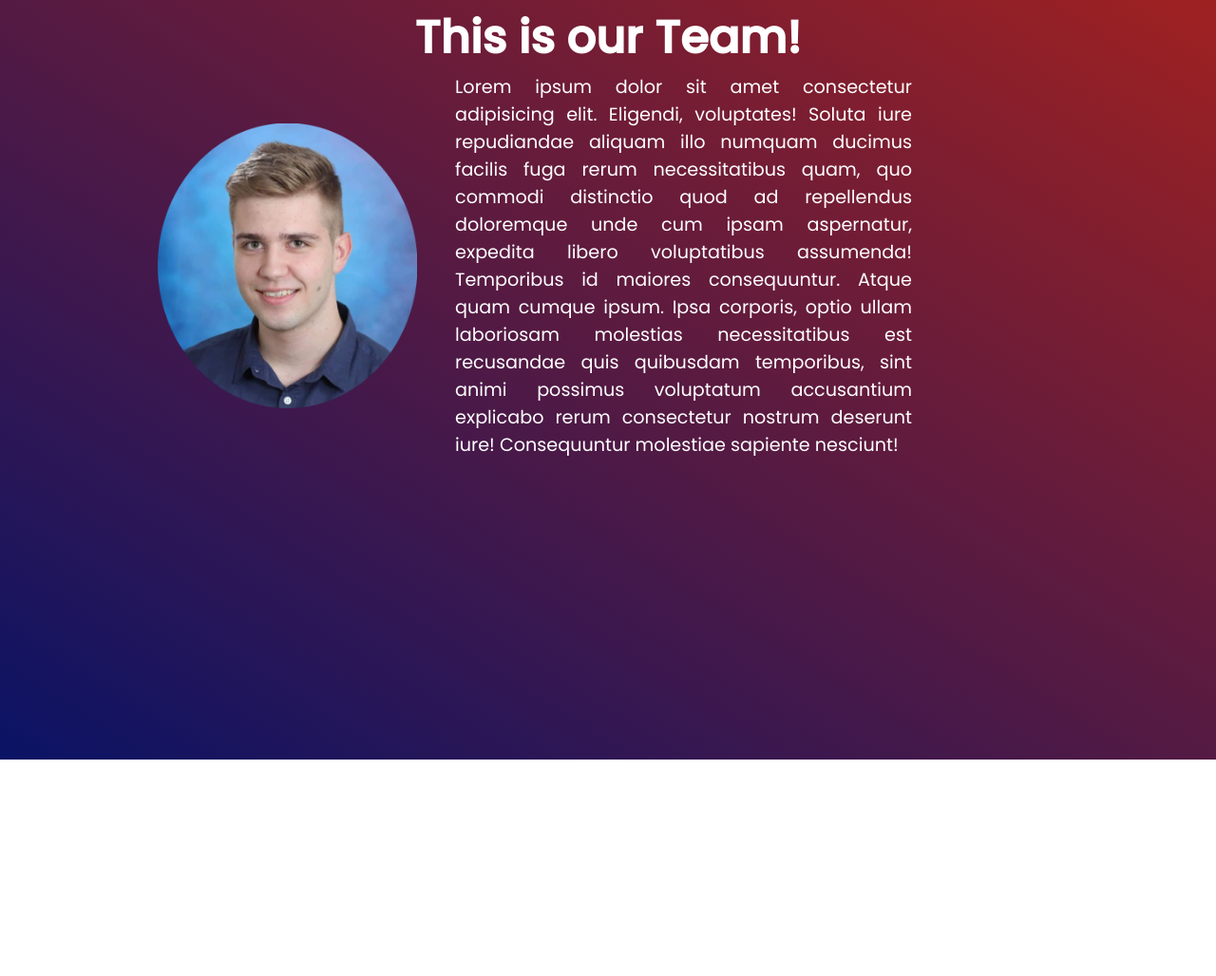
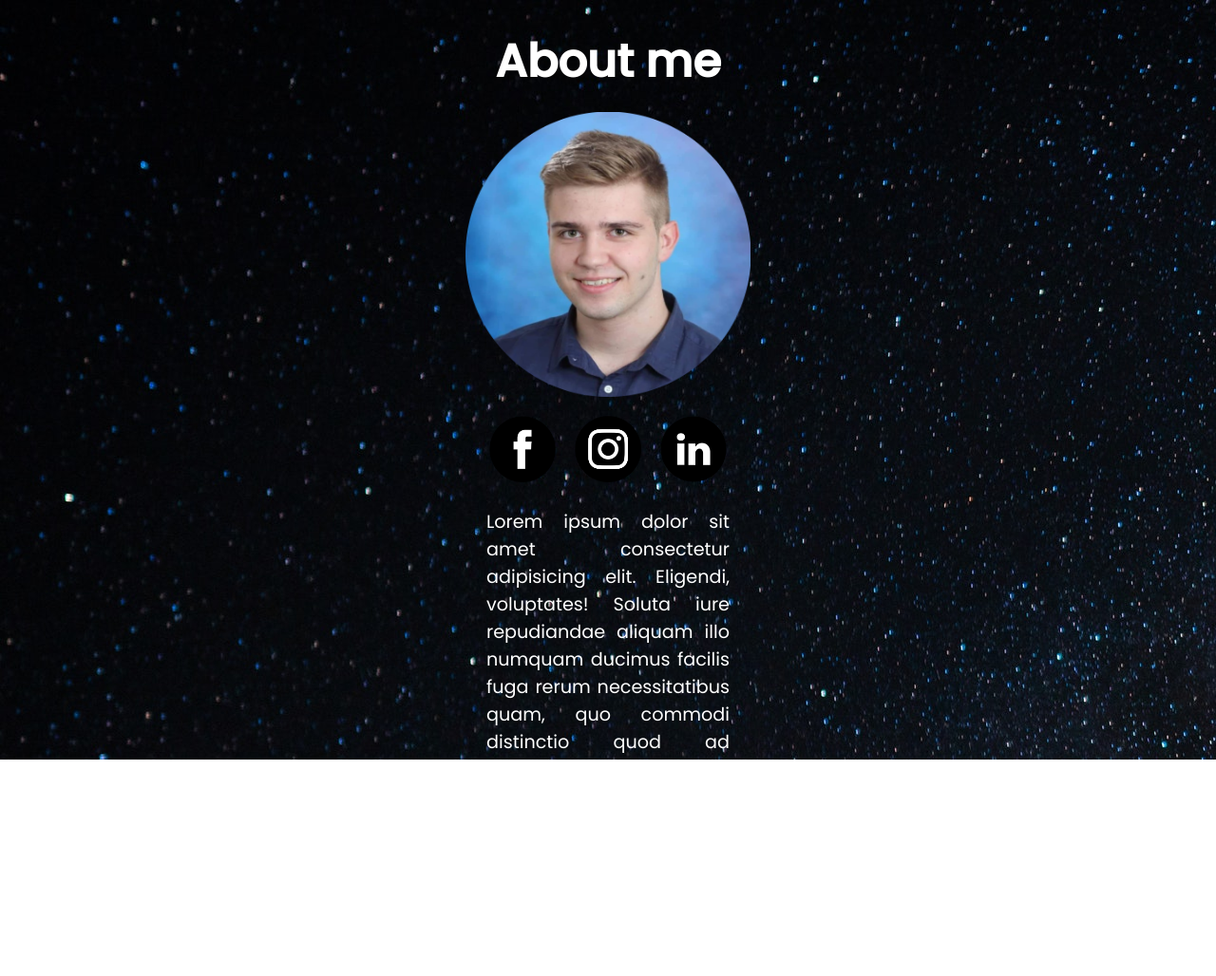
Before and after one commit to Tarik1112/Web-Design-Project, a plain HTML site: page TarikM.html in a window 1280 px wide. Shown: the whole page at 95% size. Before the commit the page ends 800 px from the top, so only its background shows below. Drawn offline with Linux system fonts and the light colour scheme.

Commit message:
Modifying the AboutUs pages

```diff
--- a/TarikM.html
+++ b/TarikM.html
@@ -11,14 +11,17 @@
 <body>
     <section class="main--aboutUs">
         <div class="header">
-            <h1>This is our Team!</h1>
+            <h1>About me</h1>
         </div>
-        <div class="desc1">
-                <img class="aboutUsPhoto" src="/Images/TarikM.png" width=300px height=300px alt="TarikM">
-                <p>
-                    Lorem ipsum dolor sit amet consectetur adipisicing elit. Eligendi, voluptates! Soluta iure repudiandae aliquam illo numquam ducimus facilis fuga rerum necessitatibus quam, quo commodi distinctio quod ad repellendus doloremque unde cum ipsam aspernatur, expedita libero voluptatibus assumenda! Temporibus id maiores consequuntur. Atque quam cumque ipsum. Ipsa corporis, optio ullam laboriosam molestias necessitatibus est recusandae quis quibusdam temporibus, sint animi possimus voluptatum accusantium explicabo rerum consectetur nostrum deserunt iure! Consequuntur molestiae sapiente nesciunt!
-                </p>
+        <img class="aboutUsPhoto" src="/Images/TarikM.png" width=300px height=300px alt="TarikM">
+        <div class="icons">
+            <a href="https://www.facebook.com/mujke23"><img class="icon" src="/Images/Facebook.png" alt=""></a>
+            <a href="https://www.instagram.com/mujke23/"><img class="icon" src="/Images/Instagram.png" alt="">  </a>
+            <a href="https://www.linkedin.com/in/tarik-mujkic-1652651b7/"><img class="icon" src="/Images/LinkedIn.png" alt=""></a>
         </div>
+        <p>
+            Lorem ipsum dolor sit amet consectetur adipisicing elit. Eligendi, voluptates! Soluta iure repudiandae aliquam illo numquam ducimus facilis fuga rerum necessitatibus quam, quo commodi distinctio quod ad repellendus doloremque unde cum ipsam aspernatur, expedita libero voluptatibus assumenda! Temporibus id maiores consequuntur. Atque quam cumque ipsum.
+        </p>
     </section>
 </body>
 </html>
--- a/aboutUsStyles.css
+++ b/aboutUsStyles.css
@@ -8,7 +8,7 @@
 
 .main--aboutUs{
     height: 100vh;
-    background-image: linear-gradient(to top right,#0A1365,#9f2121);
+    background-image: url("/Images/backgroundspace.jpg");
 }
 .main--aboutUs .header{
     display: flex;
@@ -17,30 +17,38 @@
     height: 10%;
 }
 .header h1{
+    margin-top: 50px;
     font-size: 3rem;
     color: white;
 }
-.desc1{
-    margin-left: 13%;
-    margin-right: 25%;
-    height: 400px;
+.icons{
+    width: 250px;
+    margin-left: auto;
+    margin-right: auto;
+    margin-bottom: 20px;
     display: flex;
-    align-items:center;
+    justify-content: space-between;
+}
+
+img.aboutUsPhoto{
+    margin-left: auto;
+    margin-right: auto;
+    margin-top: 3%;
+    margin-bottom: 20px;
+    display: flex;
     justify-content: center;
 }
 
-img.aboutUsPhoto{
-    margin-right: 5%;
-}
-
-.desc1 p{
+p{
+    margin-left: 40%;
+    margin-right: 40%;
     text-align: justify;
     color: #fff;
     font-size: 1.2rem;
+    display: flex;
+    justify-content: center;
 }
 
-.desc2 p{
-    text-align: justify;
-    color: #fff;
-    font-size: 1.2rem;
+img.icon{
+    height: 70px;
 }
```
Also changed, not shown: TarikV.html (+9 -6 lines), Images/Facebook.png (added), Images/Instagram.png (added), Images/LinkedIn.png (added).
